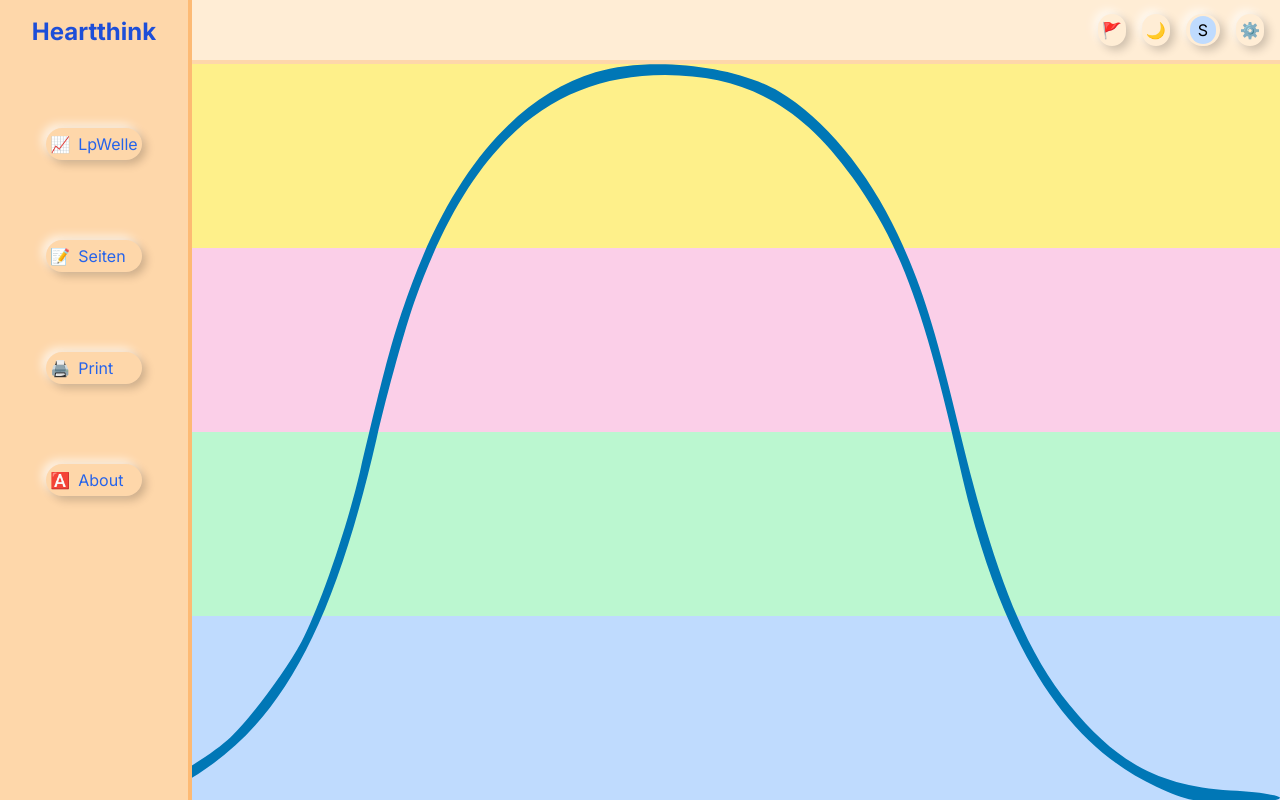
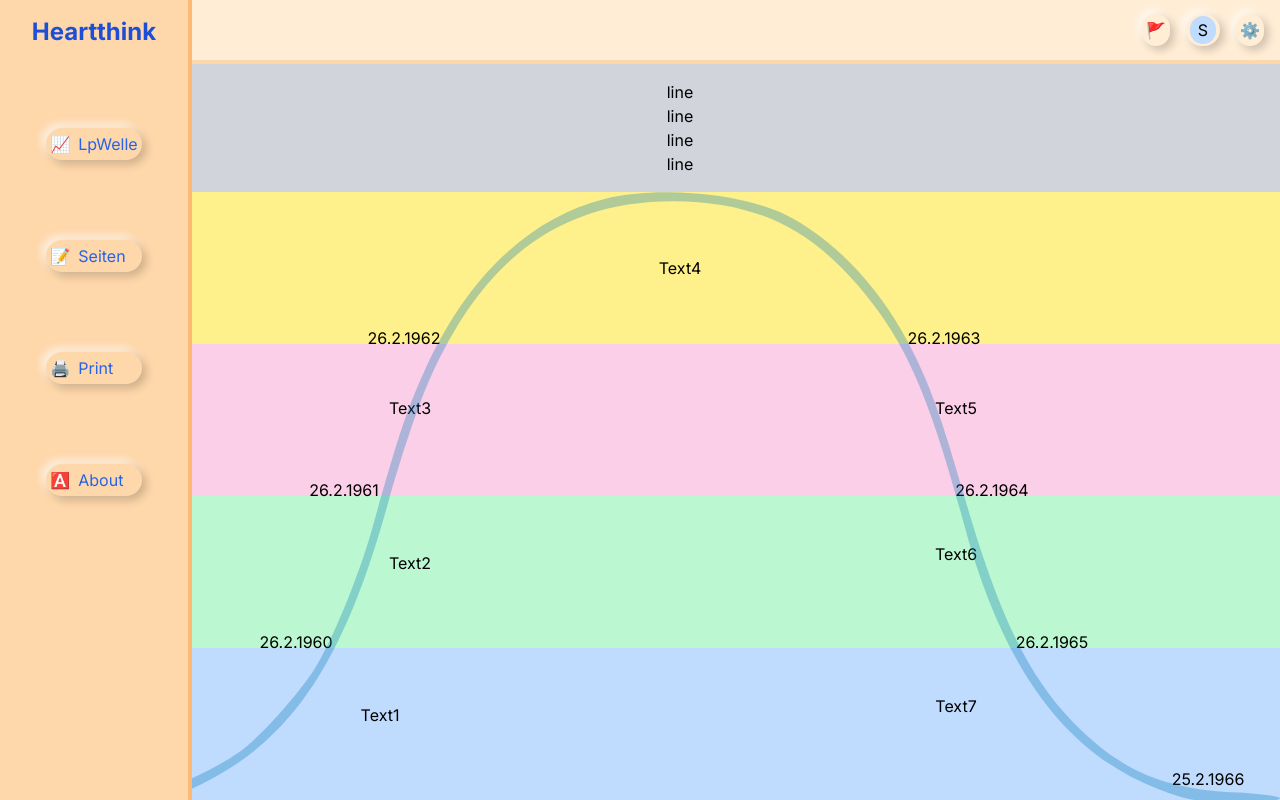
Before and after one commit to malforsaja-dev/Heart-Biography, a Next.js app: page /LpWelle in a window 1280 px wide. Built offline with nearby package versions, Linux system fonts and the light colour scheme.

Commit message:
fixed layout, lpwelle got fixed positions and  dynamic input, minor update on navbar

```diff
--- a/app/LpWelle/page.tsx
+++ b/app/LpWelle/page.tsx
@@ -1,17 +1,90 @@
+const LpWelle = () => {
+  const text1 = "Text1";
+  const text2 = "Text2";
+  const text3 = "Text3";
+  const text4 = "Text4";
+  const text5 = "Text5";
+  const text6 = "Text6";
+  const text7 = "Text7";
 
-const LpWelle = () => {
+  const date1 = "26.2.1959";
+  const date2 = "26.2.1960";
+  const date3 = "26.2.1961";
+  const date4 = "26.2.1962";
+  const date5 = "26.2.1963";
+  const date6 = "26.2.1964";
+  const date7 = "26.2.1965";
+  const date8 = "25.2.1966";
+
   return (
-    <div className="relative w-full h-screen">
+    <div className="relative w-full h-full flex flex-col">
+      <div className="h-[8rem] bg-gray-300 flex flex-col items-center justify-end pb-4">
+        <p>line</p>
+        <p>line</p>
+        <p>line</p>
+        <p>line</p>
+      </div>
 
-      <div className="absolute inset-0 flex flex-col pt-16">
-        <div className="flex-grow bg-yellow-200"></div>
-        <div className="flex-grow bg-pink-200"></div>
-        <div className="flex-grow bg-green-200"></div>
-        <div className="flex-grow bg-blue-200"></div>
+      <div className="relative h-[calc(100vh-12rem)] overflow-hidden">
+        <div className="absolute top-0 left-0 w-full h-1/4 bg-yellow-200"></div>
+        <div className="absolute top-1/4 left-0 w-full h-1/4 bg-pink-200"></div>
+        <div className="absolute top-1/2 left-0 w-full h-1/4 bg-green-200"></div>
+        <div className="absolute bottom-0 left-0 w-full h-1/4 bg-blue-200"></div>
+
+        <div className="absolute left-[5%] bottom-[9%] w-[40%] h-[10%] flex flex-col justify-center">
+          <p className="text-center">{text1}</p>
+        </div>
+        <div className="absolute left-[1%] bottom-[1%] w-[1%] h-[5%] flex flex-col justify-center">
+          <p className="text-center">{date1}</p>
+        </div>
+
+        <div className="absolute left-[5%] bottom-[29%] w-[45%] h-[20%] flex flex-col justify-center">
+          <p className="text-center">{text2}</p>
+        </div>
+        <div className="absolute left-[13%] bottom-[21%] w-[10%] h-[10%] flex flex-col justify-center">
+          <p className="text-center">{date2}</p>
+        </div>
+
+        <div className="absolute left-[5%] bottom-[57%] w-[45%] h-[15%] flex flex-col justify-center">
+          <p className="text-center">{text3}</p>
+        </div>
+        <div className="absolute left-[17%] bottom-[46%] w-[10%] h-[10%] flex flex-col justify-center">
+          <p className="text-center">{date3}</p>
+        </div>
+
+        <div className="absolute left-[25%] top-[5%] w-[50%] h-[15%] flex flex-col justify-center">
+          <p className="text-center">{text4}</p>
+        </div>
+        <div className="absolute left-[22%] top-[22%] w-[10%] h-[10%] flex justify-center">
+          <p className="text-center">{date4}</p>
+        </div>
+        <div className="absolute right-[23%] top-[22%] w-[10%] h-[10%] flex justify-center">
+          <p className="text-center">{date5}</p>
+        </div>
+
+        <div className="absolute right-[5%] bottom-[57%] w-[44%] h-[15%] flex flex-col justify-center">
+          <p className="text-center">{text5}</p>
+        </div>
+        <div className="absolute right-[19%] bottom-[46%] w-[10%] h-[10%] flex flex-col justify-center">
+          <p className="text-center">{date6}</p>
+        </div>
+
+        <div className="absolute right-[5%] bottom-[33%] w-[44%] h-[15%] flex flex-col justify-center">
+          <p className="text-center">{text6}</p>
+        </div>
+        <div className="absolute right-[14%] bottom-[21%] w-[10%] h-[10%] flex flex-col justify-center">
+          <p className="text-center">{date7}</p>
+        </div>
+
+        <div className="absolute right-[5%] bottom-[8%] w-[44%] h-[15%] flex flex-col justify-center">
+          <p className="text-center">{text7}</p>
+        </div>
+        <div className="absolute right-[1%] bottom-[1%] w-[10%] h-[5%] flex flex-col justify-center">
+          <p className="text-center">{date8}</p>
         </div>
 
         <svg
-        className="absolute inset-0 w-full h-full pl-16 pt-16"
+          className="absolute inset-0 w-full h-full opacity-30"
           version="1.0"
           xmlns="http://www.w3.org/2000/svg"
           viewBox="0 0 3000 1325"
@@ -33,6 +106,7 @@ const LpWelle = () => {
           </g>
         </svg>
       </div>
+    </div>
   );
 };
 
--- a/app/Seiten/page.tsx
+++ b/app/Seiten/page.tsx
@@ -3,7 +3,7 @@ import WorkBench from '../components/WorkBench'
 
 const Seiten = () => {
   return (
-    <div className='bg-gray-100 pt-20'>
+    <div className='bg-gray-100'>
       <WorkBench />
     </div>
   )
--- a/app/about/page.tsx
+++ b/app/about/page.tsx
@@ -3,7 +3,8 @@ import React from 'react'
 const About = () => {
   return (
     <div className='bg-gray-100 h-screen w-screen'>
-      <p className='ml-56 pt-20'>About Page</p>
+      <p>About Page</p>
+      <p className='text-center'>About Page</p>
     </div>
   )
 }
--- a/app/components/A4Template.tsx
+++ b/app/components/A4Template.tsx
@@ -1,7 +1,7 @@
 const A4Template = ({ children }: { children: React.ReactNode }) => {
   return (
-    <div className="w-[210mm] h-[297mm] border border-gray-300 mx-auto mt-10 bg-white relative overflow-hidden">
-      <div className="absolute top-0 left-0 w-full text-center bg-gray-300 z-10 py-4 mt-4">
+    <div className="w-[210mm] h-[297mm] border border-gray-300 mx-auto bg-white relative overflow-hidden">
+      <div className="absolute top-0 left-0 w-full text-center bg-gray-300 z-10 py-4">
         <div className="flex justify-between mx-4">
           <p>1. Jahrsiebt</p>
         <h2 className="text-xl font-bold text-gray-700">Urheber Schutz </h2>
--- a/app/components/Navbar.tsx
+++ b/app/components/Navbar.tsx
@@ -6,7 +6,6 @@ import Link from 'next/link';
 
 const Navbar: React.FC = () => {
   const [isHovered, setIsHovered] = useState(false);
-  const [isDarkMode, setIsDarkMode] = useState(true);
   const [isDropdownOpen, setIsDropdownOpen] = useState(false);
 
   const handleMouseEnter = () => {
@@ -17,10 +16,6 @@ const Navbar: React.FC = () => {
     setTimeout(() => {
       setIsHovered(false);
     }, 100);
-  };
-
-  const toggleDarkMode = () => {
-    setIsDarkMode(!isDarkMode);
   };
 
   const toggleDropdown = () => {
@@ -69,16 +64,13 @@ const Navbar: React.FC = () => {
             <span>🚩</span>
             {isDropdownOpen && (
               <div className="absolute top-10 right-0 bg-white text-black rounded shadow-md py-2">
-                <a href="#" className="block px-4 py-2 hover:bg-gray-200">Eng</a>
-                <a href="#" className="block px-4 py-2 hover:bg-gray-200">De</a>
+                <a href="#" className="block px-4 py-2 hover:bg-gray-200">English</a>
+                <a href="#" className="block px-4 py-2 hover:bg-gray-200">Deutsch</a>
+                <a href="#" className="block px-4 py-2 hover:bg-gray-200">Español</a>
               </div>
             )}
           </button>
         </div>
-
-        <button onClick={toggleDarkMode} className="hover:text-blue-400 button-3d">
-          <span>{isDarkMode ? '🌙' : '☀️'}</span>
-        </button>
 
         <button className="hover:text-blue-400 button-3d">
           <span className='bg-blue-200 rounded-full px-2 py-1'>S</span>
--- a/app/components/WorkBench.tsx
+++ b/app/components/WorkBench.tsx
@@ -21,7 +21,7 @@ const WorkBench = () => {
 
   return (
     <>
-      <div className="mb-5 text-center">
+      <div className="py-5 text-center">
         <button onClick={addTextElement} className="bg-blue-500 text-white px-4 py-2 mr-2">Add Text</button>
         <button onClick={addImageElement} className="bg-green-500 text-white px-4 py-2">Add Image</button>
       </div>
--- a/app/layout.tsx
+++ b/app/layout.tsx
@@ -17,9 +17,11 @@ export default function RootLayout({
 }>) {
   return (
     <html lang="en">
-      <body className={inter.className}>
+      <body className={`${inter.className} flex`}>
         <Navbar />
-        {children}
+        <div className="flex-grow overflow-hidden pl-20 mt-16">
+          {children}
+        </div>
       </body>
     </html>
   );
--- a/app/print/page.tsx
+++ b/app/print/page.tsx
@@ -3,7 +3,8 @@ import React from 'react'
 const Print = () => {
   return (
     <div className='bg-gray-100 h-screen w-screen'>
-      <p className='ml-56 pt-20'>Print Page</p>
+      <p>Print Page</p>
+      <p className='text-center'>Print Page</p>
     </div>
   )
 }
```
Lines whose indentation alone changed are shown as unchanged.
